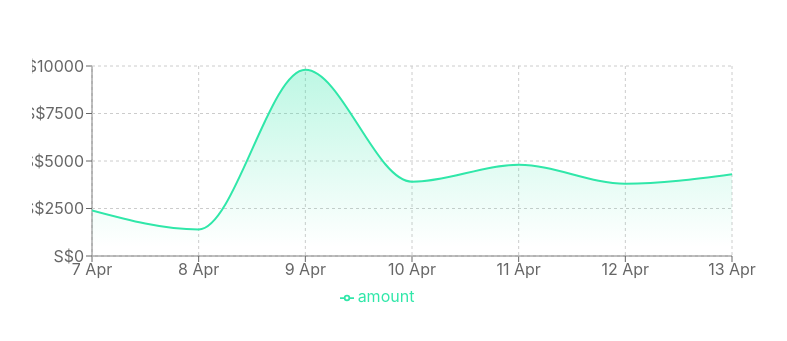
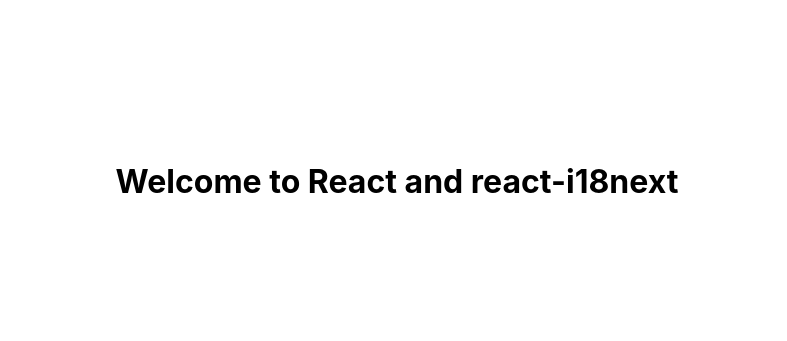
Before and after one commit to arvinsim/research-and-development, a React (Vite) app: page /translated in a window 1280 px wide. Shown: the part 219-560 px from the top of the page, without its empty margins (243-1030 px from the left). Built offline with nearby package versions, Linux system fonts and the light colour scheme.

Commit message:
Initial code for checking out react-i18n

```diff
--- a/package.json
+++ b/package.json
@@ -5,15 +5,18 @@
     "dev": "vite",
     "build": "tsc && vite build",
     "serve": "vite preview",
-    "cypress:open": "cypress open"
+    "cypress:open": "cypress open",
+    "extract:translations": "i18next 'src/**/*.{js,jsx,ts,tsx}' [-oc]"
   },
   "dependencies": {
     "@hookform/resolvers": "^2.4.0",
     "date-fns": "^2.21.1",
+    "i18next": "^20.2.1",
     "lodash": "^4.17.21",
     "react": "^17.0.0",
     "react-dom": "^17.0.0",
     "react-hook-form": "^7.2.3",
+    "react-i18next": "^11.8.13",
     "react-router-dom": "^5.2.0",
     "recharts": "^2.0.9",
     "styled-components": "^5.2.3",
@@ -28,6 +31,7 @@
     "@types/styled-components": "^5.1.9",
     "@vitejs/plugin-react-refresh": "^1.3.1",
     "cypress": "^7.1.0",
+    "i18next-parser": "^3.8.0",
     "prettier": "^2.2.1",
     "typescript": "^4.1.2",
     "vite": "^2.1.5"
--- a/src/App.tsx
+++ b/src/App.tsx
@@ -4,6 +4,7 @@
 import { BrowserRouter, Route, Switch } from "react-router-dom";
 import { CreatePerson } from "./CreatePerson";
 import { UseRef } from "./UseRef";
+import { TranslatedText } from "./TranslatedText";
 
 function App() {
   return (
@@ -15,6 +16,9 @@
           </Route>
           <Route exact path={"/use-ref"}>
             <UseRef />
+          </Route>
+          <Route exact path={"/translated"}>
+            <TranslatedText />
           </Route>
           <Route>
             <AmountDateAreaChart />
--- /dev/null
+++ b/src/TranslatedText/index.tsx
@@ -0,0 +1,9 @@
+import React from "react";
+
+// the hook
+import { useTranslation } from "react-i18next";
+
+export function TranslatedText() {
+  const { t, i18n } = useTranslation();
+  return <h1>{t("Welcome to React")}</h1>;
+}
--- /dev/null
+++ b/src/i18n.ts
@@ -0,0 +1,32 @@
+import i18n from "i18next";
+import { initReactI18next } from "react-i18next";
+
+// the translations
+// (tip move them in a JSON file and import them)
+const resources = {
+  en: {
+    translation: {
+      "Welcome to React": "Welcome to React and react-i18next",
+    },
+  },
+  fr: {
+    translation: {
+      "Welcome to React": "Bienvenue à React et react-i18next",
+    },
+  },
+};
+
+i18n
+  .use(initReactI18next) // passes i18n down to react-i18next
+  .init({
+    resources,
+    lng: "en",
+
+    keySeparator: false, // we do not use keys in form messages.welcome
+
+    interpolation: {
+      escapeValue: false, // react already safes from xss
+    },
+  });
+
+export default i18n;
--- a/src/main.tsx
+++ b/src/main.tsx
@@ -1,5 +1,6 @@
 import React from 'react'
 import ReactDOM from 'react-dom'
+import './i18n';
 import './index.css'
 import App from './App'
 
```
Also changed, not shown: 2 other files (tests, documents, lock files or other folders). Lines whose indentation alone changed are shown as unchanged.
